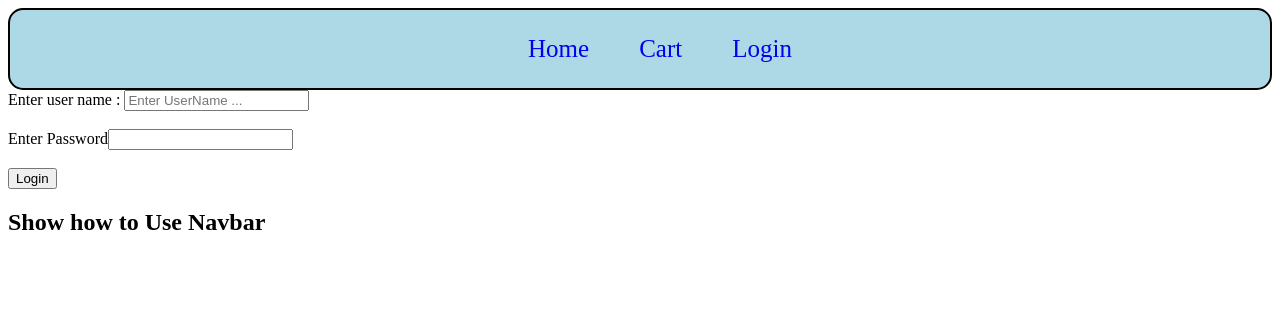
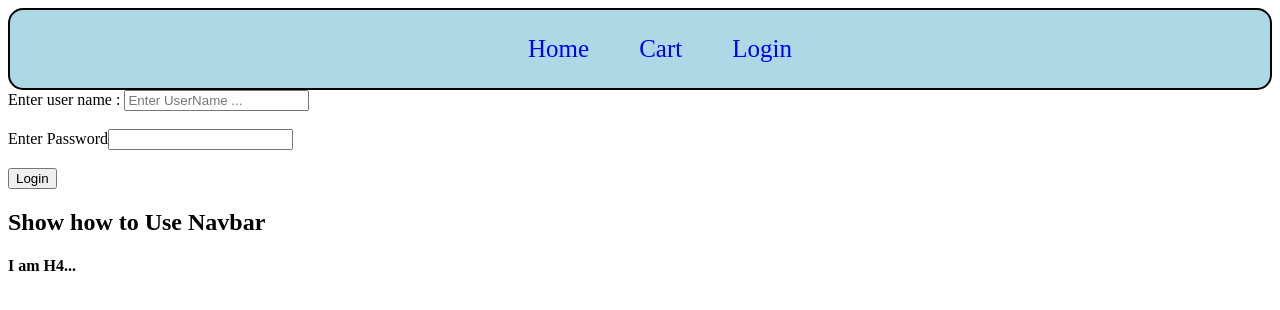
Before and after one commit to mominzishan05/Code_With_Redux, a React (Vite) app: page /login in a window 1280 px wide. Shown: the top 310 px of the page. Built offline with nearby package versions, Linux system fonts and the light colour scheme.

Commit message:
Changes done in App.jsx

```diff
--- a/src/App.jsx
+++ b/src/App.jsx
@@ -30,6 +30,7 @@ function App() {
       </BrowserRouter>
     </Provider>
     <h2>Show how to Use Navbar</h2>
+    <h4>I am H4...</h4>
     </>
   );
 }
```
